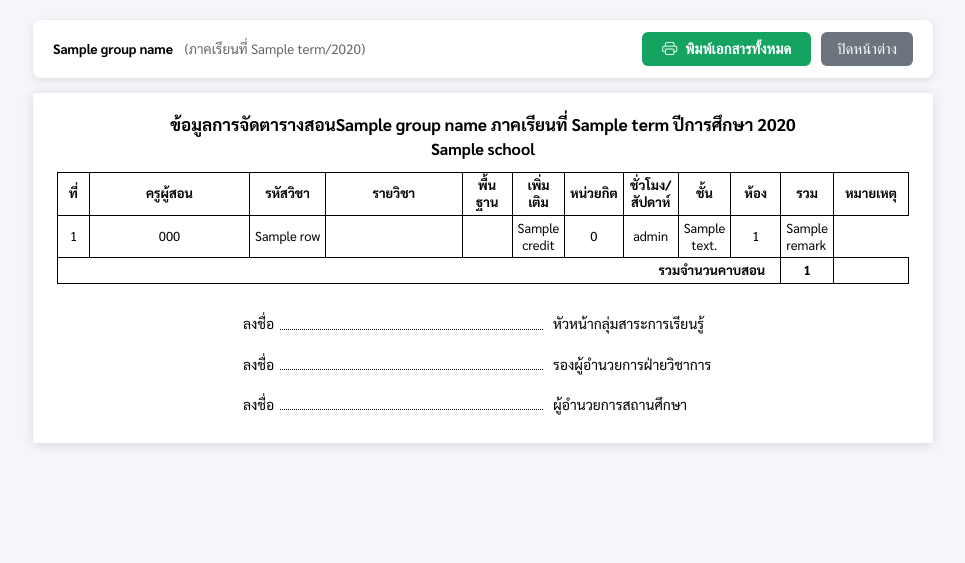
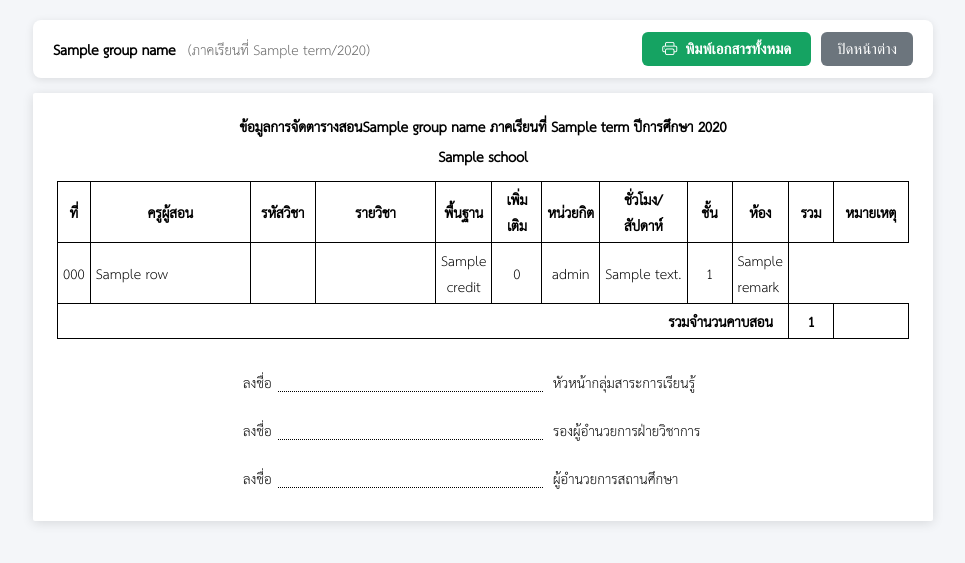
Before and after one commit to dekpiano/manage_ci4, a CodeIgniter 4 app: the page made by app/Views/admin/Academic/AdminTeachingSchedule/AdminTeachingSchedulePrintAll.php in a window 1280 px wide. Shown: the top 563 px of the page, without its empty margins (157-1122 px from the left). Run offline with PHP 8.4 and a stand-in for CodeIgniter, Linux system fonts and the light colour scheme; the template is opened without the code that fills it: most values are stand-ins (such as "Sample title", 1, 10 or a date in 2020); some libraries are stand-ins or nearby versions.

Commit message:
UI: Improve print layout, use TH Sarabun PSK font, and sort teachers by position

```diff
--- a/app/Views/admin/Academic/AdminTeachingSchedule/AdminTeachingSchedulePrintAll.php
+++ b/app/Views/admin/Academic/AdminTeachingSchedule/AdminTeachingSchedulePrintAll.php
@@ -10,6 +10,13 @@
     <link rel="stylesheet" href="https://cdn.jsdelivr.net/npm/bootstrap-icons@1.11.3/font/bootstrap-icons.min.css">
 
     <style>
+        @font-face {
+            font-family: 'TH Sarabun PSK';
+            src: url('<?= base_url('assets/fonts/THSarabun.ttf') ?>') format('truetype');
+            font-weight: normal;
+            font-style: normal;
+        }
+
         @page {
             size: A4 portrait;
             margin: 10mm 12mm 10mm 12mm;
@@ -22,8 +29,8 @@
         }
 
         body {
-            font-family: 'Sarabun', 'TH Sarabun New', sans-serif;
-            font-size: 13.5px;
+            font-family: 'TH Sarabun PSK', 'TH Sarabun New', 'Sarabun', sans-serif;
+            font-size: 15pt;
             line-height: 1.3;
             color: #000;
             background: #f4f6f9;
@@ -92,13 +99,11 @@
         }
 
         .doc-title {
-            font-size: 17px;
             font-weight: 700;
             margin: 0 0 4px 0;
         }
 
         .school-name {
-            font-size: 16px;
             font-weight: 700;
             margin: 0 0 6px 0;
         }
@@ -107,7 +112,7 @@
         table.schedule-table {
             width: 100%;
             border-collapse: collapse;
-            font-size: 13px;
+            font-size: 15pt;
         }
 
         table.schedule-table th,
@@ -141,7 +146,6 @@
             display: inline-block;
             white-space: nowrap;
             transform-origin: left center;
-            font-size: 13px;
         }
 
         .teacher-name-cell {
@@ -156,7 +160,6 @@
             display: inline-block;
             white-space: nowrap;
             transform-origin: left center;
-            font-size: 13.5px;
         }
 
         /* Grand Total Row */
@@ -177,7 +180,6 @@
             flex-direction: column;
             gap: 22px;
             page-break-inside: avoid;
-            font-size: 14px;
         }
 
         .sig-row {
@@ -297,17 +299,16 @@
                     foreach ($rows as $r):
                 ?>
                 <tr>
-                    <!-- ลำดับที่ (1, 2, 3...) -->
-                    <td class="text-center"><?= $r['row_no'] ?></td>
+                    <!-- ลำดับที่ (1, 2, 3...) (rowspan ตามจำนวนวิชาของครูท่านนั้น) -->
+                    <?php if ($r['is_first_sub']): ?>
+                        <td rowspan="<?= $r['rowspan'] ?>" class="text-center" style="vertical-align: middle;"><?= $r['row_no'] ?></td>
+                    <?php endif; ?>
 
                     <!-- ครูผู้สอน (rowspan ตามจำนวนวิชาของครูท่านนั้น ห้ามขึ้นบรรทัดใหม่ ย่อขนาดอัตโนมัติ) -->
                     <?php if ($r['is_first_sub']): ?>
                         <td rowspan="<?= $r['rowspan'] ?>" class="teacher-name-cell" style="vertical-align: middle;">
                             <span class="teacher-name-inner" title="<?= esc($r['teacher_name']) ?>">
                                 <strong><?= esc($r['teacher_name']) ?></strong>
-                                <?php if (!empty($r['teacher_total_hours'])): ?>
-                                    <span>(<?= $r['teacher_total_hours'] ?>)</span>
-                                <?php endif; ?>
                             </span>
                         </td>
                     <?php endif; ?>
@@ -340,7 +341,7 @@
                     <td class="text-center"><?= esc($r['grade_level']) ?></td>
 
                     <!-- ห้อง (เช่น 6, 1-3, PAP) -->
-                    <td class="text-center"><?= esc($r['room_text']) ?></td>
+                    <td class="text-center" style="white-space: nowrap;"><?= esc($r['room_text']) ?></td>
 
                     <!-- รวม (คาบต่อสัปดาห์ x จำนวนห้อง) -->
                     <td class="text-center"><?= ($r['total_weekly_hours'] > 0) ? (float)$r['total_weekly_hours'] : '-' ?></td>
@@ -393,7 +394,7 @@
             const inner = cell.querySelector('.subject-name-inner');
             if (!inner) return;
 
-            inner.style.fontSize = '13px';
+            inner.style.fontSize = '15pt';
             inner.style.letterSpacing = 'normal';
 
             const maxWidth = cell.clientWidth - 8;
@@ -401,8 +402,8 @@
 
             if (currentWidth > maxWidth && maxWidth > 0) {
                 let scaleRatio = maxWidth / currentWidth;
-                let newSize = Math.max(13 * scaleRatio, 9.5);
-                inner.style.fontSize = newSize.toFixed(1) + 'px';
+                let newSize = Math.max(15 * scaleRatio, 11);
+                inner.style.fontSize = newSize.toFixed(1) + 'pt';
 
                 if (inner.scrollWidth > maxWidth) {
                     inner.style.letterSpacing = '-0.3px';
@@ -415,7 +416,7 @@
             const inner = cell.querySelector('.teacher-name-inner');
             if (!inner) return;
 
-            inner.style.fontSize = '13.5px';
+            inner.style.fontSize = '15pt';
             inner.style.letterSpacing = 'normal';
 
             const maxWidth = cell.clientWidth - 10;
@@ -423,8 +424,8 @@
 
             if (currentWidth > maxWidth && maxWidth > 0) {
                 let scaleRatio = maxWidth / currentWidth;
-                let newSize = Math.max(13.5 * scaleRatio, 10);
-                inner.style.fontSize = newSize.toFixed(1) + 'px';
+                let newSize = Math.max(15 * scaleRatio, 11);
+                inner.style.fontSize = newSize.toFixed(1) + 'pt';
 
                 if (inner.scrollWidth > maxWidth) {
                     inner.style.letterSpacing = '-0.3px';
```
Also changed, not shown: app/Controllers/Admin/Academic/ConAdminTeachingSchedule.php (+20 -0 lines), app/Models/Admin/Academic/ModAdminTeachingSchedule.php (+22 -19 lines), app/Views/admin/Academic/AdminTeachingSchedule/AdminTeachingSchedulePrint.php (+20 -14 lines).
